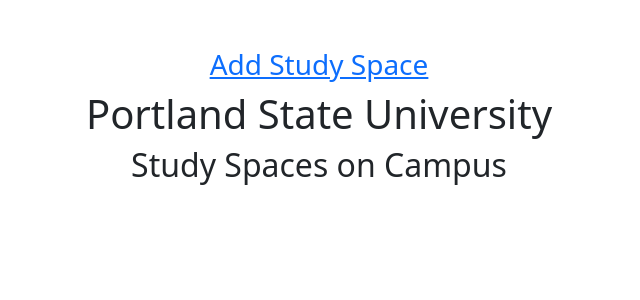
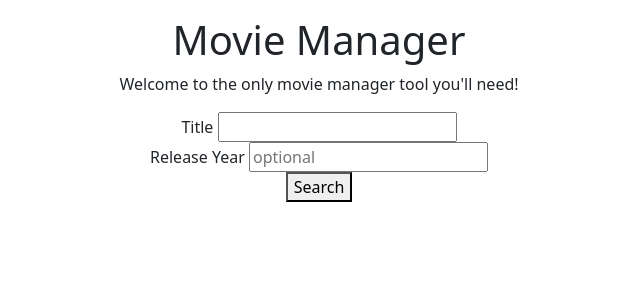
Before and after one commit to HaliTran/movie-manager, a Flask app: page / in a window 1280 px wide. Shown: the top 300 px of the page, without its empty margins (321-961 px from the left). Run offline with Flask 3, Linux system fonts and the light colour scheme; data that the repository does not hold is empty.

Commit message:
Modify index route to display movie search form

```diff
--- a/final/app.py
+++ b/final/app.py
@@ -1,17 +1,18 @@
 """
-A simple web application for listing campus study spaces
+A simple web application for users to search
+and manage their favorite movies and T.V. shows
 
 """
 import flask
 from index import Index
-from entry import Entry
+# Cloud Datastore will be implemented later
+# from entry import Entry
 
 app = flask.Flask(__name__)
 
 app.add_url_rule('/', view_func=Index.as_view('index'), methods=["GET"])
 
-app.add_url_rule('/entry', view_func=Entry.as_view('entry'), methods=["GET", "POST"])
-
+# app.add_url_rule('/entry', view_func=Entry.as_view('entry'), methods=["GET", "POST"])
 
 if __name__ == '__main__':
     app.run(host='0.0.0.0', port=5000, debug=True)
--- a/final/index.py
+++ b/final/index.py
@@ -1,9 +1,6 @@
-from flask import render_template
+from flask import render_template, url_for
 from flask.views import MethodView
-import ssmodel
 
 class Index(MethodView):
     def get(self):
-        db = ssmodel.get_model()
-        studySpaces = [dict(building=spaces[0], code=spaces[1], location=spaces[2], rating=spaces[3]) for spaces in db.select()]
-        return render_template("index.html", studySpace = studySpaces)
+        return render_template("index.html")
--- a/final/templates/index.html
+++ b/final/templates/index.html
@@ -1,17 +1,20 @@
 {% extends "layout.html" %}
 {% block content %}
-	<header class="text-center my-5">
-			<h3><a href="{{ url_for('entry') }}">Add Study Space</a></h3>
-			<h1>Portland State University</h1>
-			<h2>Study Spaces on Campus</h2>
+	<header class="text-center mt-3">
+			<h1>Movie Manager</h1>
+			<p>Welcome to the only movie manager tool you'll need!</p>
 	</header>
 
-	<main class="w-50 m-auto text-center">
-		{% for spaces in studySpace %}
-			<p>Building Name: {{ spaces.building }} <span>({{ spaces.code }})</span></p>
-			<p>Location: {{ spaces.location }}</p>
-			<p>Rating: {{ spaces.rating }}/10</p>
-			<br />
-		{% endfor %}
-	</main>
+	<form class="text-center">
+		<div>
+			<label for="movie-title">Title</label>
+			<input type="text" id="movie-title" name="movie-title" required>
+		</div>
+		<div>
+			<label for="release-year">Release Year</label>
+			<input type="text" id="release-year" name="release-year" placeholder="optional">
+		</div>
+		<button type="submit">Search</button>
+	</form>
+
 {% endblock %}
--- a/final/templates/layout.html
+++ b/final/templates/layout.html
@@ -6,7 +6,7 @@
     <meta name="viewport" content="width=device-width, initial-scale=1.0" />
     <link href="https://cdn.jsdelivr.net/npm/bootstrap@5.0.2/dist/css/bootstrap.min.css" rel="stylesheet"
     integrity="sha384-EVSTQN3/azprG1Anm3QDgpJLIm9Nao0Yz1ztcQTwFspd3yD65VohhpuuCOmLASjC" crossorigin="anonymous">
-    <title>Study Spaces</title>
+    <title>Movie Manager</title>
   </head>
   <body>
     {% block content %}{% endblock %}
```
